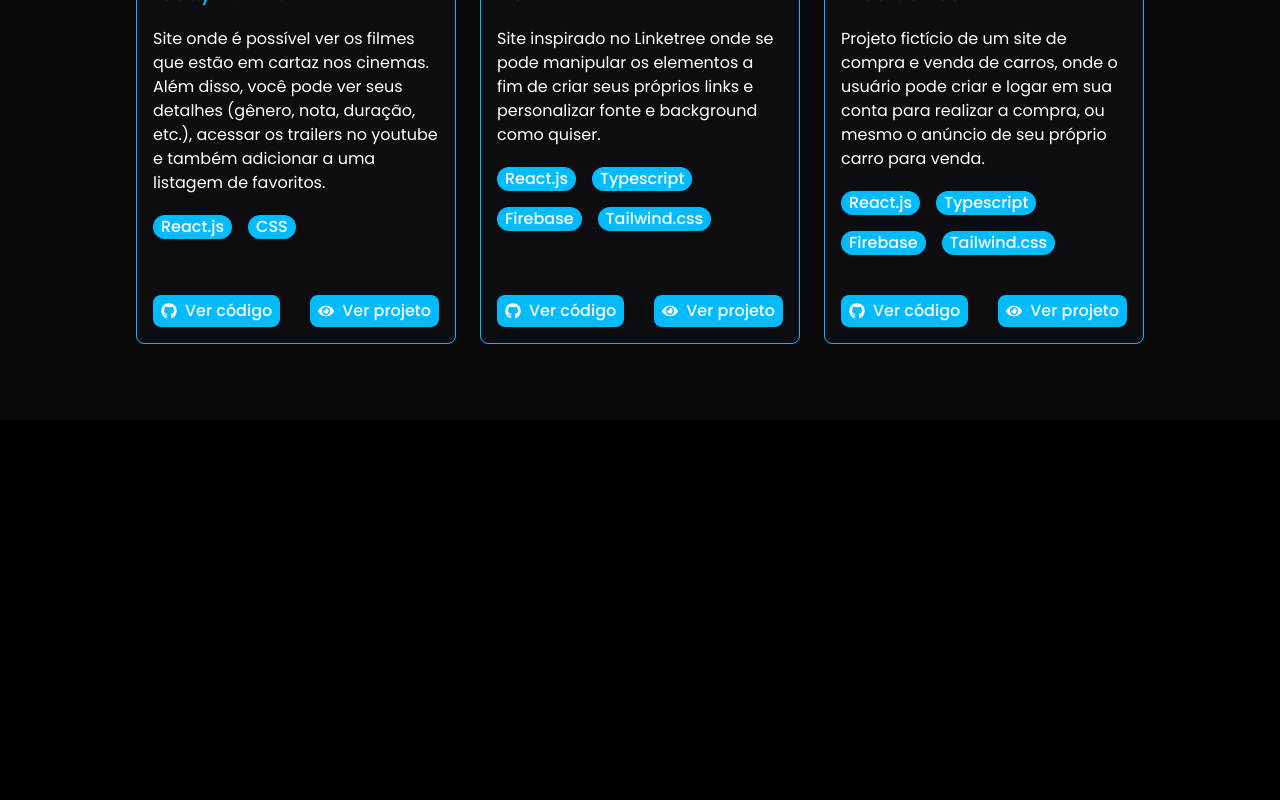
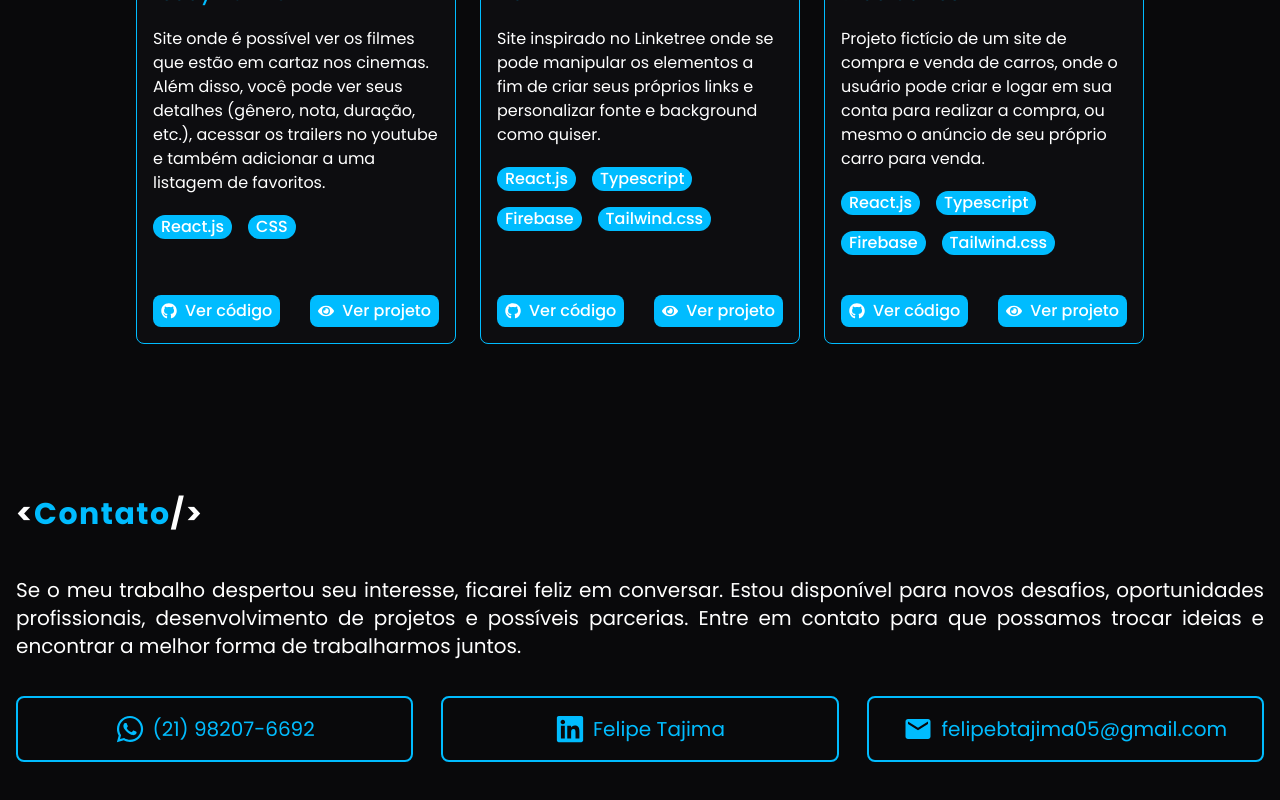
Before and after one commit to vulgotaj/tajportfolio, a React app: page / in a window 1280 px wide. Shown: the part 2736-3536 px from the top of the page. Before the commit the page ends 3156 px from the top, so only its background shows below. Built offline with nearby package versions, Linux system fonts and the light colour scheme; the HTML template or start-up script is replaced by a standard one.

Commit message:
Página Contato

```diff
--- a/src/App.tsx
+++ b/src/App.tsx
@@ -2,6 +2,7 @@ import Header from './components/Header'
 import Inicio from './components/Inicio'
 import Sobre from './components/Sobre'
 import Projetos from './components/Projetos'
+import Contato from './components/Contato';
 
 function App() {
 
@@ -12,6 +13,7 @@ function App() {
       <Inicio/>
       <Sobre/>
       <Projetos/>
+      <Contato/>
 
     </div>
   )
--- /dev/null
+++ b/src/components/Contato/index.tsx
@@ -0,0 +1,58 @@
+import { FaLinkedin, FaWhatsapp } from 'react-icons/fa'
+import { Container } from '../Container'
+import { MdEmail } from 'react-icons/md'
+
+
+function Contato() {
+
+  return (
+    <section id="contato" className="bg-zinc-950 py-15">
+
+        <Container>
+          <div className="flex flex-col gap-4">
+            <h1 className="text-sky-400 text-3xl font-bold tracking-wider mb-7">
+              <span className="text-white">{"<"}</span>Contato<span className="text-white">{"/>"}</span>
+            </h1>
+
+            <p
+              className="text-lg md:text-xl text-justify"
+            >
+              Se o meu trabalho despertou seu interesse, ficarei feliz em conversar. Estou disponível para novos desafios, oportunidades profissionais, desenvolvimento de projetos e possíveis parcerias. Entre em contato para que possamos trocar ideias e encontrar a melhor forma de trabalharmos juntos.
+            </p>
+
+            <div className="mt-5 flex flex-col gap-7 lg:flex-row justify-center items-center">
+                <a
+                className="flex justify-center items-center gap-2 text-lg md:text-xl w-full flex-1 p-4 border-sky-400 text-sky-400 border-2 rounded-lg transition-all duration-500 hover:scale-110 hover:border-sky-300 hover:text-sky-300"
+                href="https://wa.me/5521982076692"
+                target="_blank"
+                >
+                  <FaWhatsapp size={30}/>
+                 (21) 98207-6692
+                </a>
+
+                <a
+                className="flex justify-center items-center gap-2 text-lg md:text-xl w-full flex-1 p-4 border-sky-400 text-sky-400 border-2 rounded-lg transition-all duration-500 hover:scale-110 hover:border-sky-300 hover:text-sky-300"
+                href="https://www.linkedin.com/in/feltajima/"
+                target="_blank"
+                >
+                  <FaLinkedin size={30}/>
+                  Felipe Tajima
+                </a>
+
+                <a
+                className="flex justify-center items-center gap-2 text-lg md:text-xl w-full flex-1 p-4 border-sky-400 text-sky-400 border-2 rounded-lg transition-all duration-500 hover:scale-110 hover:border-sky-300 hover:text-sky-300"
+                href="mailto:felipebtajima05@gmail.com"
+                target="_blank"
+                >
+                  <MdEmail size={30}/>
+                  felipebtajima05@gmail.com
+                </a>
+            </div>
+          </div>
+        </Container>
+
+    </section>
+  )
+}
+
+export default Contato
--- a/src/components/Header/index.tsx
+++ b/src/components/Header/index.tsx
@@ -35,7 +35,7 @@ function Header() {
 
                   <li>
                     <a
-                      href="#"
+                      href="#contato"
                       className="text-white transition-all duration-500  hover:text-sky-400 text-lg font-medium"
                     >
                       Contato
```
